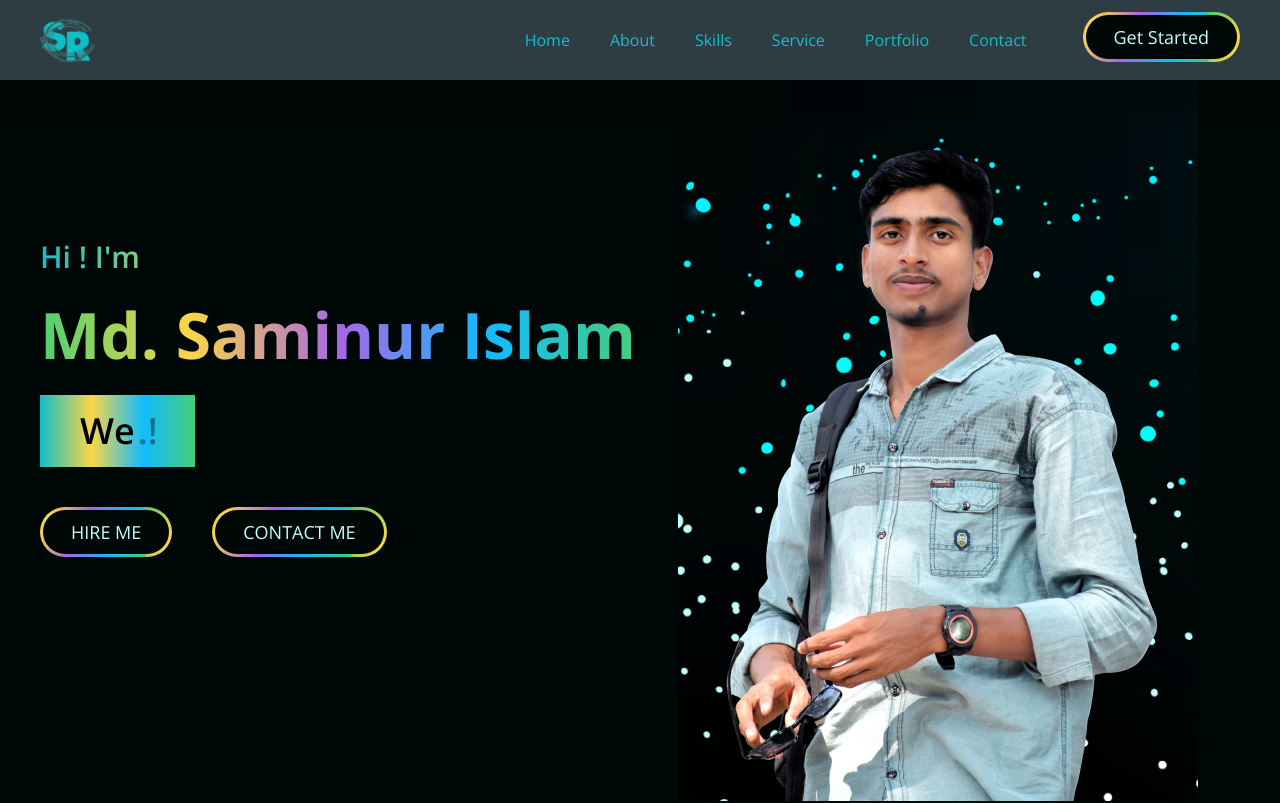
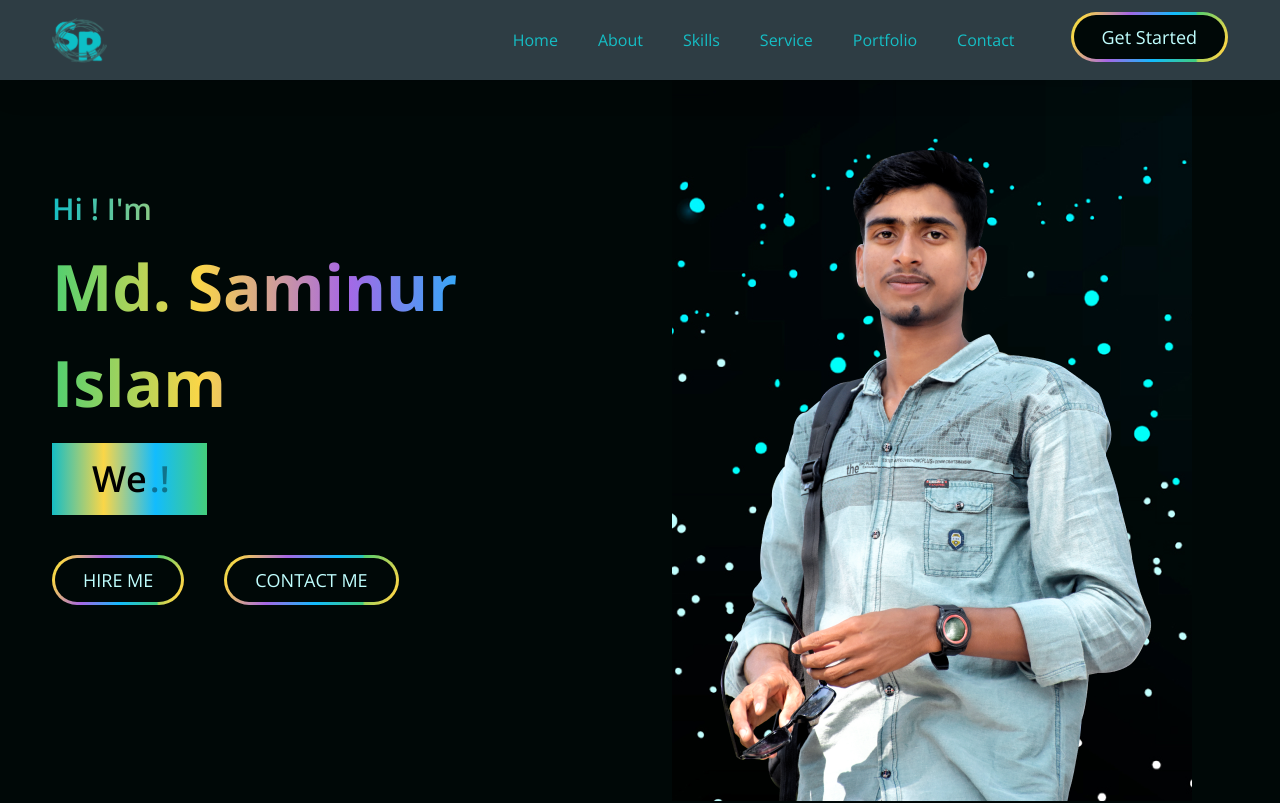
Before and after one commit to dev-saminur/sr-my-portfolio, a Next.js app: page / in a window 1280 px wide. Shown: the top 803 px of the page. Built offline with nearby package versions, Linux system fonts and the light colour scheme.

Commit message:
Update Container.js

```diff
--- a/src/components/Container/Container.js
+++ b/src/components/Container/Container.js
@@ -1,9 +1,7 @@
 import React from "react";
 
 const Container = ({ children, className }) => {
-  return (
-    <div className={`container px-3 md:px-0 ${className}`}>{children}</div>
-  );
+  return <div className={`container px-3  ${className}`}>{children}</div>;
 };
 
 export default Container;
```
